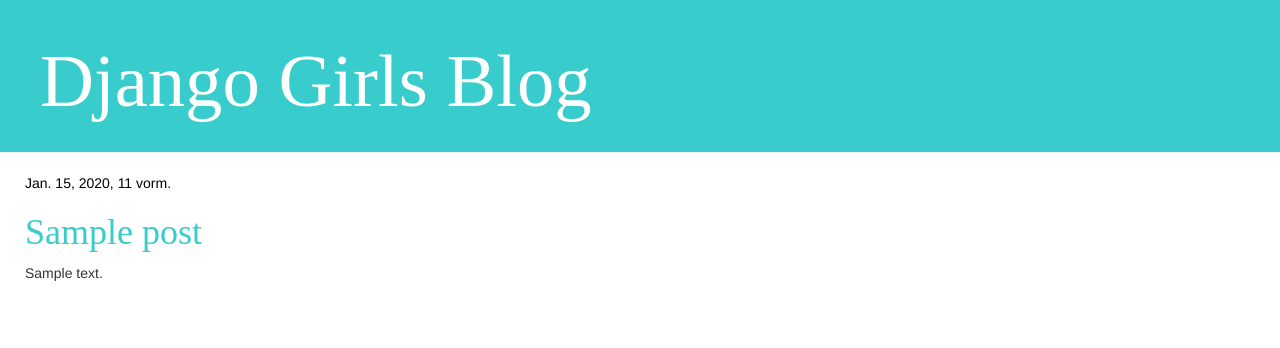
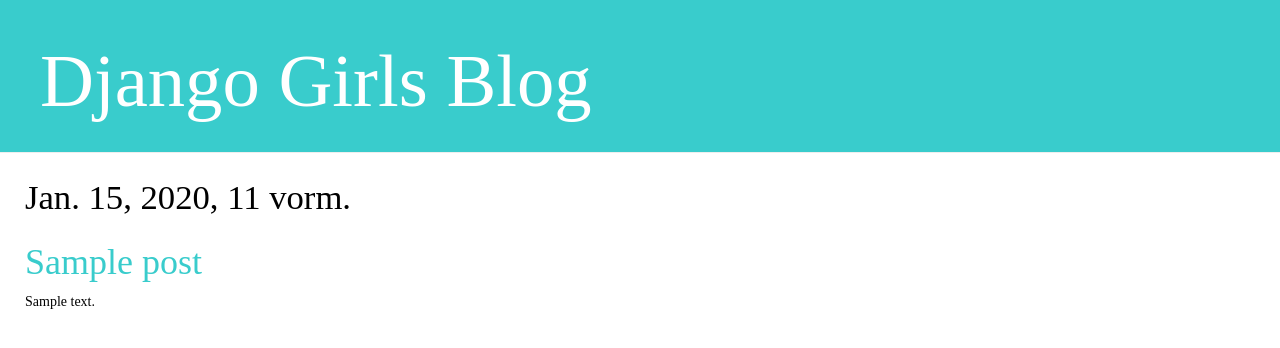
Before and after one commit to annilouby/my-first-blog, a Django app: page /post/1/ in a window 1280 px wide. Shown: the top 348 px of the page. Run offline with Django 3.2, Linux system fonts and the light colour scheme; tables that the repository leaves empty hold one stand-in row (values such as "Sample post"); some libraries are stand-ins or nearby versions.

Commit message:
Changed css file

```diff
--- a/blog/static/css/blog.css
+++ b/blog/static/css/blog.css
@@ -25,11 +25,19 @@ h2, h4 {
     color: #39CCCC;
 }
 
+p {
+    font-family: 'Josefin Sans';
+    color: #000000;
+}
+
 h3 {
     font-family: 'Shadows Into Light';
+    color: #39CCCC;
 }
 
 .date {
+    font-family: 'Amatic SC';
+    font-size: 26pt;
     color: #000000;
 }
 
```
